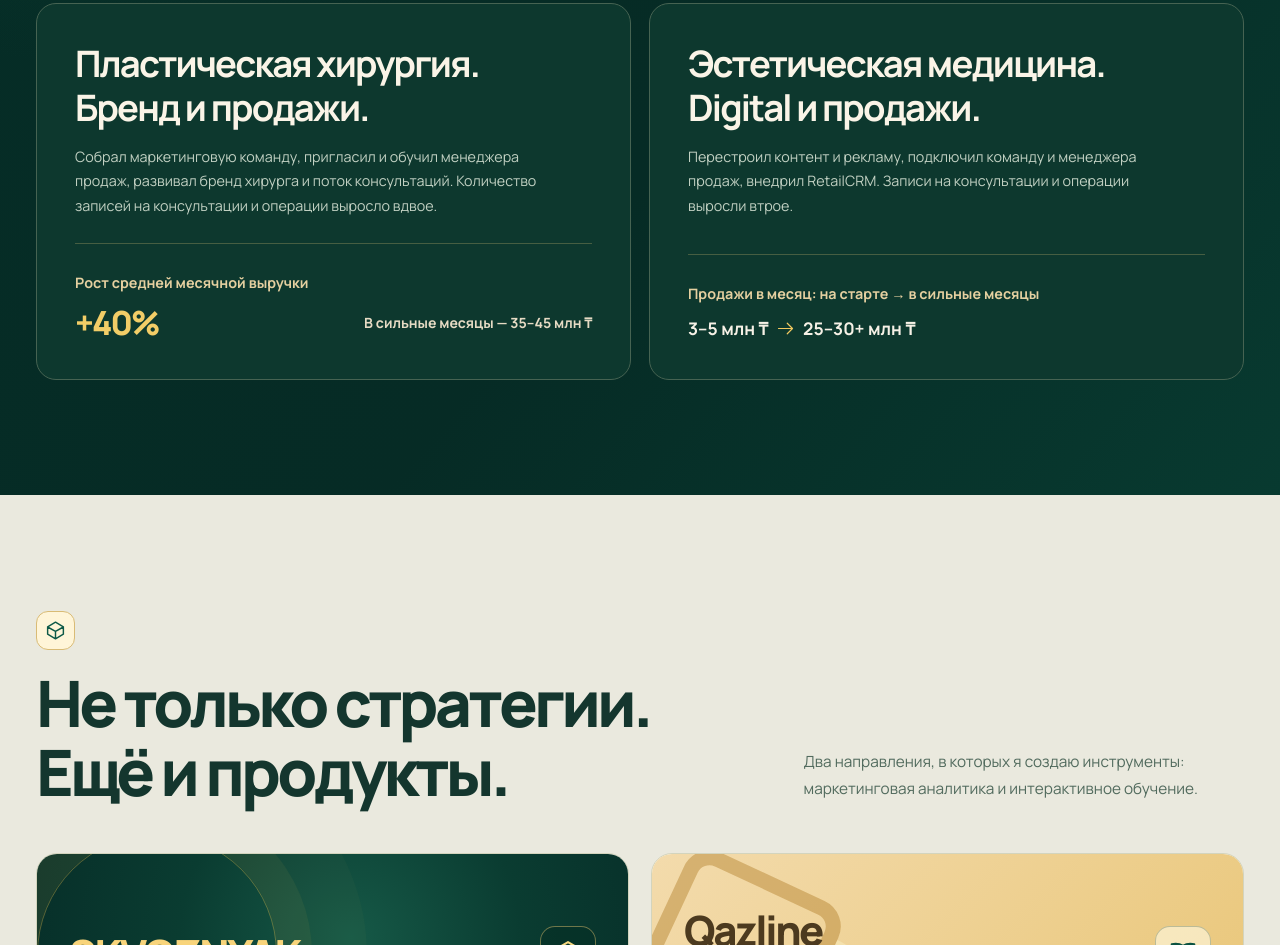
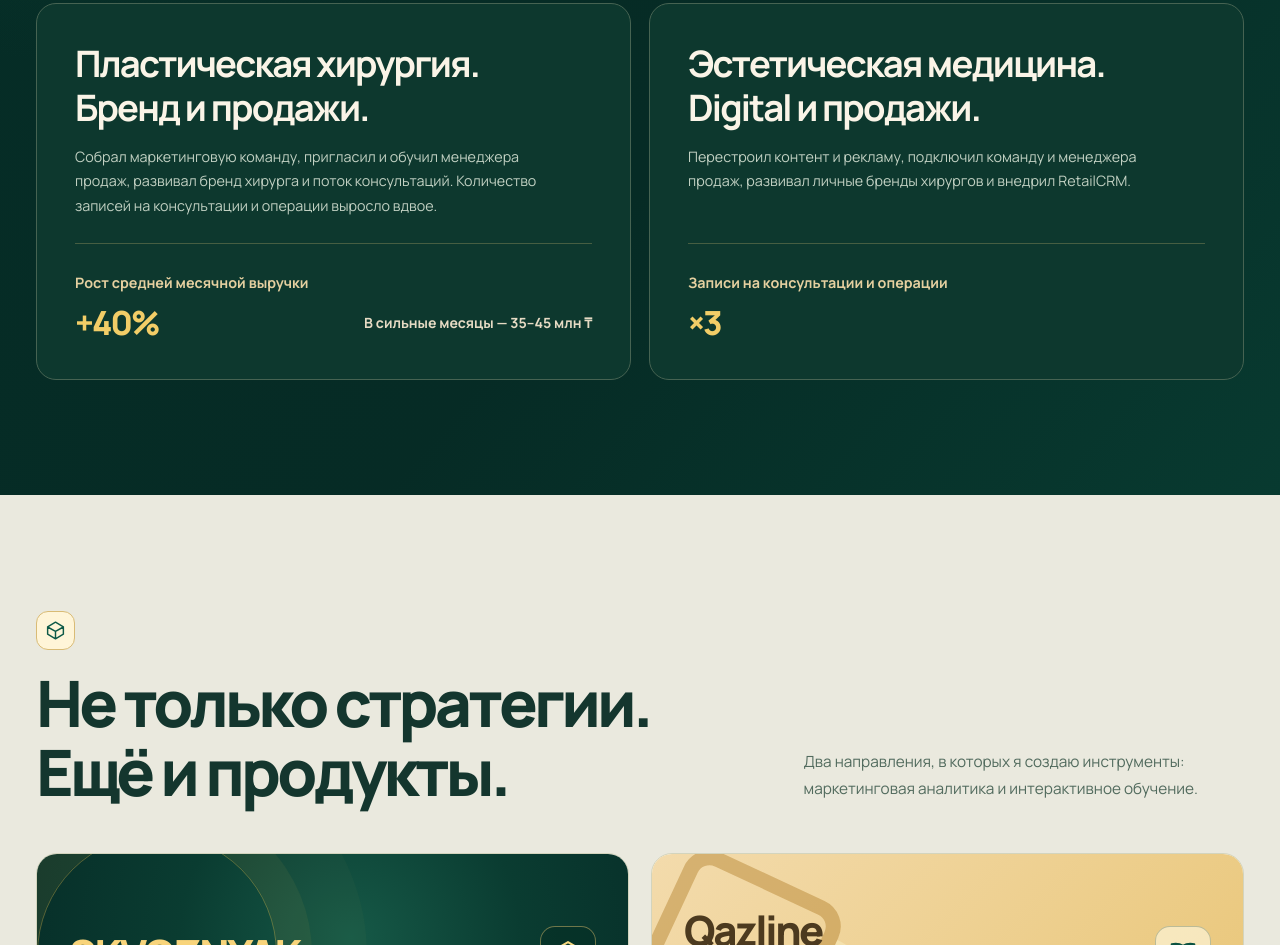
Before and after one commit to gilmiyaroff/gilmiyarov, a plain HTML site: page index.html in a window 1280 px wide. Shown: the part 2497-3442 px from the top of the page. Drawn offline with Linux system fonts and the light colour scheme.

Commit message:
Remove unverified Jasar revenue and show documented appointment growth instead

```diff
--- a/index.html
+++ b/index.html
@@ -128,15 +128,11 @@
       </article>
       <article class="case-card reveal">
         <h3>Эстетическая медицина.<br>Digital и продажи.</h3>
-        <p>Перестроил контент и рекламу, подключил команду и менеджера продаж, внедрил RetailCRM. Записи на консультации и операции выросли втрое.</p>
+        <p>Перестроил контент и рекламу, подключил команду и менеджера продаж, развивал личные бренды хирургов и внедрил RetailCRM.</p>
         <div class="case-revenue">
-          <span class="case-revenue__label">Продажи в месяц: на старте → в сильные месяцы</span>
+          <span class="case-revenue__label">Записи на консультации и операции</span>
           <div class="case-revenue__row">
-            <div class="case-revenue__values">
-              <span>3–5 млн ₸</span>
-              <span class="case-revenue__arrow"><svg class="icon-line" viewBox="0 0 24 24" aria-hidden="true" focusable="false"><use href="#rg-arrow-up"></use></svg></span>
-              <span>25–30+ млн ₸</span>
-            </div>
+            <strong class="case-revenue__growth">×3</strong>
           </div>
         </div>
         <!-- FUTURE PROOF SLOT: approved aesthetic medicine screenshots. -->
```
